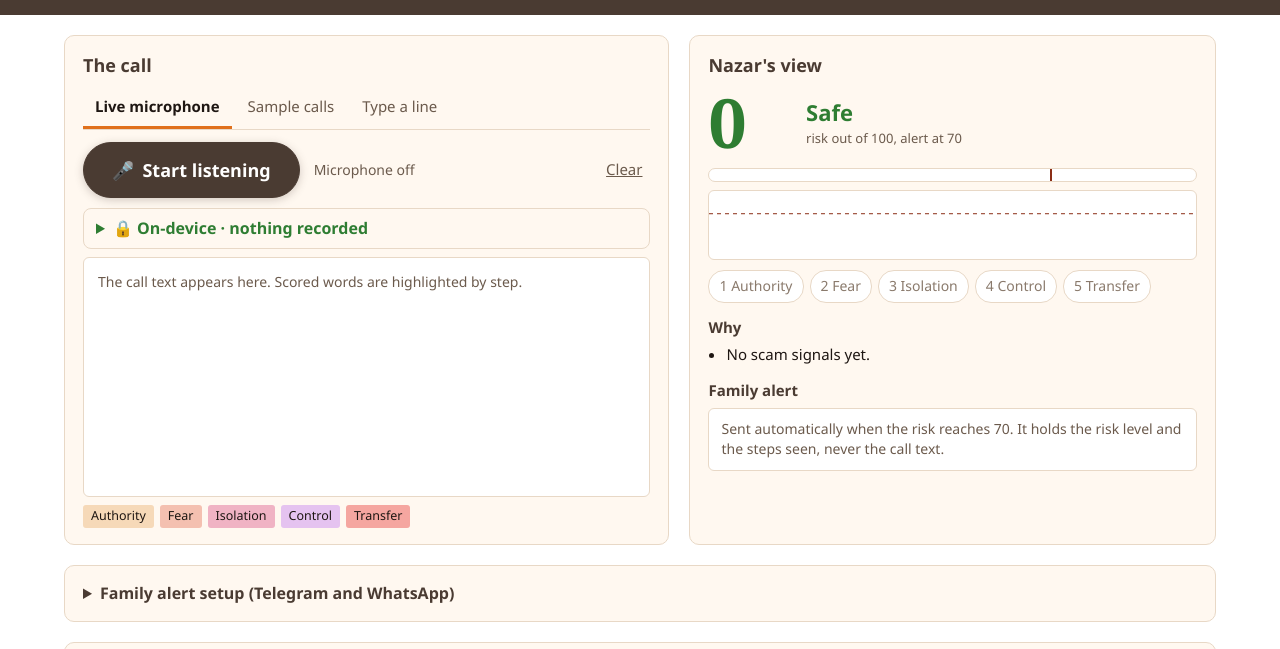
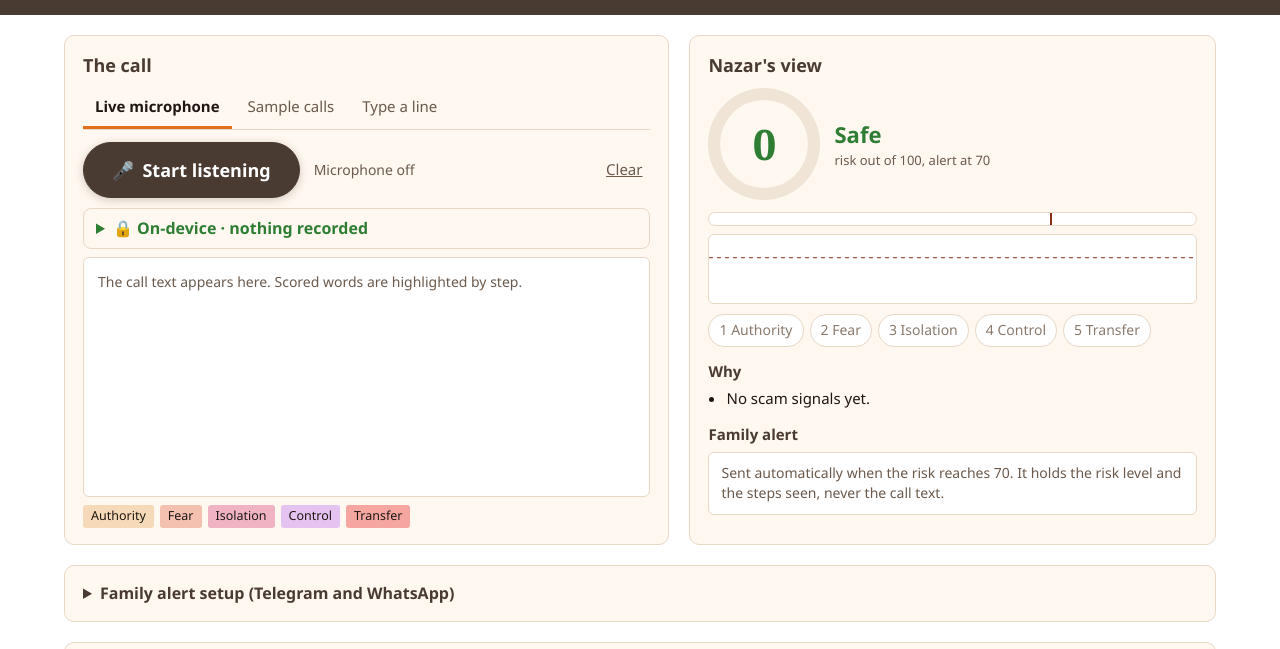
Before and after one commit to Kunal039/Nazar, a website: page web/index.html in a window 1280 px wide. Shown: the part 89-738 px from the top of the page. Drawn offline with Linux system fonts and the light colour scheme; no server answers.

Commit message:
UI: risk score inside a ring gauge that fills and changes colour with the level

```diff
--- a/web/app.js
+++ b/web/app.js
@@ -85,6 +85,8 @@
     $("level").textContent = LEVEL_TXT[r.level];
     $("level").style.color = $("risk").style.color = LEVEL_COL[r.level];
     $("fill").style.width = r.risk + "%";
+    $("ring").style.setProperty("--p", r.risk);
+    $("ring").style.setProperty("--c", LEVEL_COL[r.level]);
     $("fill").style.background = LEVEL_COL[r.level];
     STAGES.forEach((s) => {
       const on = r.stages.includes(s.id);
--- a/web/index.html
+++ b/web/index.html
@@ -76,7 +76,7 @@
   <section class="card">
     <h2>Nazar's view</h2>
     <div class="meter">
-      <div id="risk" aria-live="polite" aria-label="Risk score">0</div>
+      <div class="ring" id="ring"><div id="risk" aria-live="polite" aria-label="Risk score">0</div></div>
       <div>
         <div id="level" role="status">Safe</div>
         <div class="sub">risk out of 100, alert at 70</div>
--- a/web/style.css
+++ b/web/style.css
@@ -129,3 +129,8 @@
 /* Phones: full-width mic button, no empty gap under it */
 @media (max-width: 600px) { button.mic { width: 100%; } .microw .state { flex: 1; } }
 .interim:empty { display: none; }
+
+/* Risk ring: the score inside a gauge that fills and changes colour */
+.ring { --p: 0; --c: #2E7D32; width: 112px; height: 112px; border-radius: 50%; flex: none; display: grid; place-items: center;
+  background: conic-gradient(var(--c) calc(var(--p) * 1%), #efe4d6 0); transition: background .4s; }
+.ring #risk { width: 88px; height: 88px; border-radius: 50%; background: var(--tint); display: grid; place-items: center; font-size: 42px; min-width: 0; }
```
